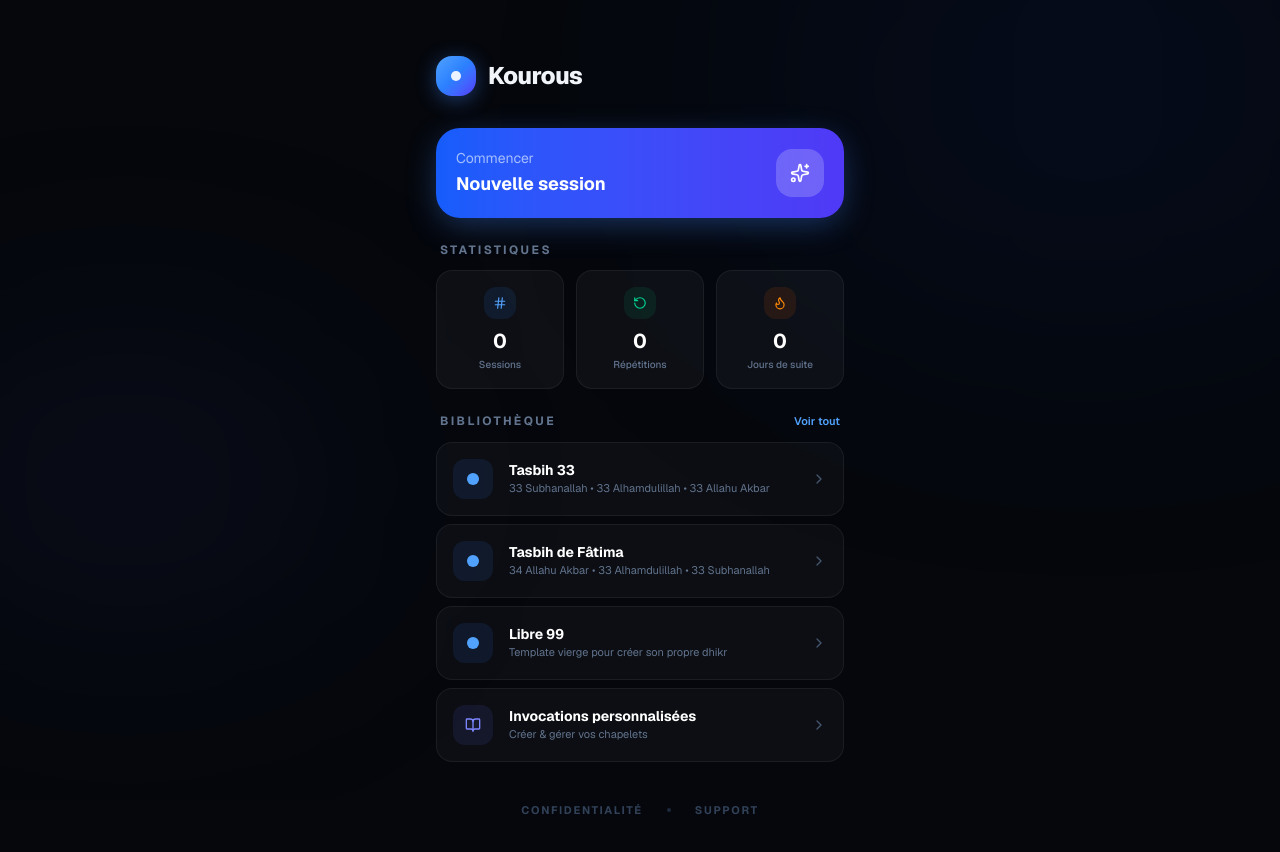
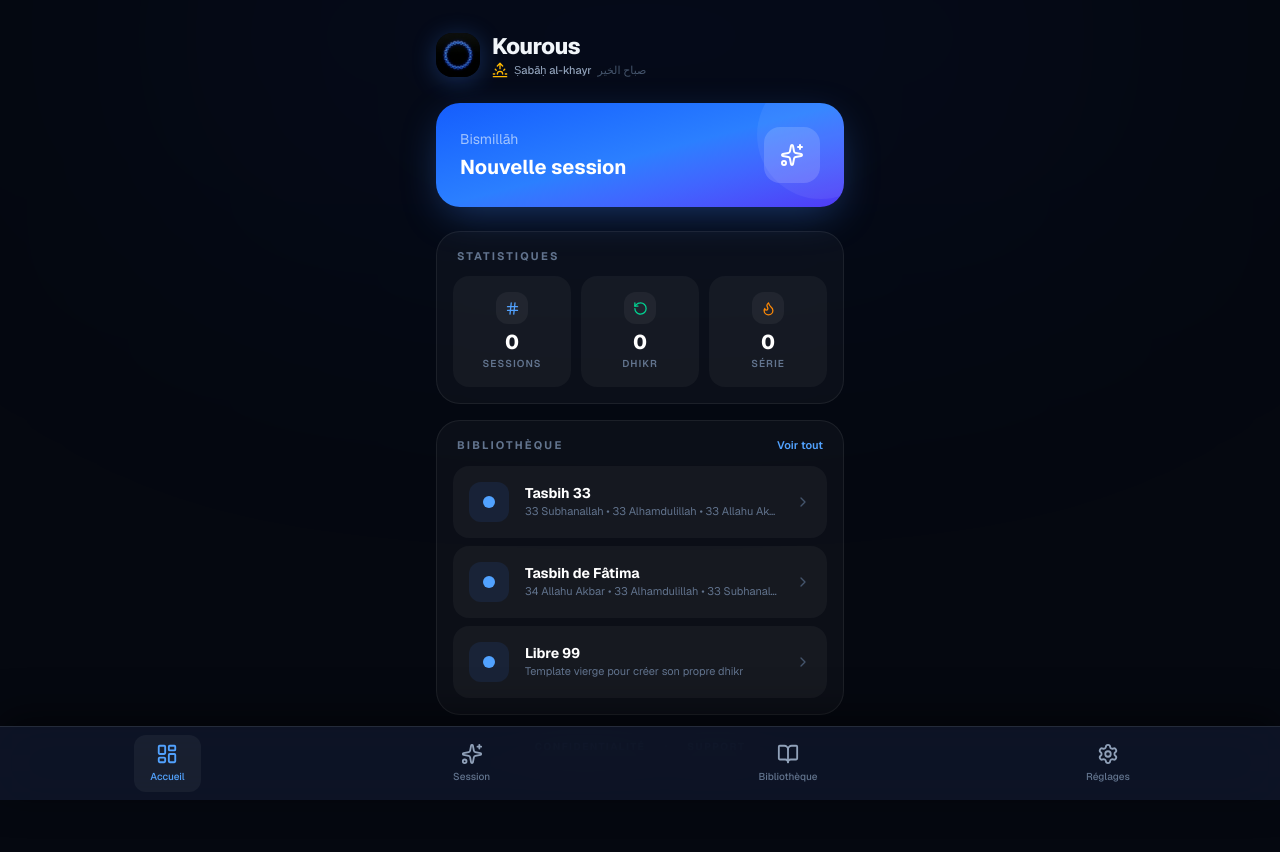
Before and after one commit to csall/kourous, a Next.js app: page / in a window 1280 px wide. Shown: the top 852 px of the page. Built offline with nearby package versions, Linux system fonts and the light colour scheme.

Commit message:
feat: Add global bottom navigation, remove navigation controls from the session header, and refine library and settings page layouts.

```diff
--- a/app/layout.tsx
+++ b/app/layout.tsx
@@ -52,6 +52,7 @@ export default function RootLayout({
         className={`${geistSans.variable} ${geistMono.variable} min-h-screen bg-slate-950 text-slate-100 antialiased`}
       >
         {children}
+        <BottomNav />
       </body>
     </html>
   );
--- a/app/page.tsx
+++ b/app/page.tsx
@@ -1,150 +1,183 @@
 "use client";
 
 import Link from "next/link";
+import Image from "next/image";
 import { useSessionStore } from "@/lib/store/sessionStore";
 import { prayerPresets } from "@/lib/data/prayerPresets";
-import { useEffect, useState } from "react";
+import { useEffect, useState, useMemo } from "react";
 import { motion } from "framer-motion";
-import { BookOpen, ChevronRight, Flame, Hash, RotateCcw, Sparkles } from "lucide-react";
+import {
+  ChevronRight,
+  Flame,
+  Hash,
+  Play,
+  RotateCcw,
+  Sparkles,
+  Moon,
+  Sun,
+  Sunrise,
+  Sunset,
+} from "lucide-react";
 
+/* ─── Greeting ─────────────────────────────────────── */
+function getGreeting(): { label: string; arabic: string; icon: React.ReactNode } {
+  const h = new Date().getHours();
+  if (h >= 5 && h < 12)
+    return { label: "Ṣabāḥ al-khayr", arabic: "صباح الخير", icon: <Sunrise size={16} className="text-amber-400" /> };
+  if (h >= 12 && h < 16)
+    return { label: "Masā' al-khayr", arabic: "مساء الخير", icon: <Sun size={16} className="text-orange-400" /> };
+  if (h >= 16 && h < 19)
+    return { label: "Masā' an-nūr", arabic: "مساء النور", icon: <Sunset size={16} className="text-rose-400" /> };
+  return { label: "Ṭāba masā'uk", arabic: "طاب مساؤك", icon: <Moon size={16} className="text-indigo-300" /> };
+}
+
+/* ─── Page ─────────────────────────────────────────── */
 export default function DashboardPage() {
   const [mounted, setMounted] = useState(false);
-  const hasHydrated = useSessionStore(state => state._hasHydrated);
-  const preset = useSessionStore(state => state.preset);
-  const totalCount = useSessionStore(state => state.totalCount);
-  const isComplete = useSessionStore(state => state.isComplete);
-  const stats = useSessionStore(state => state.stats);
+  const hasHydrated = useSessionStore((s) => s._hasHydrated);
+  const preset = useSessionStore((s) => s.preset);
+  const totalCount = useSessionStore((s) => s.totalCount);
+  const isComplete = useSessionStore((s) => s.isComplete);
+  const stats = useSessionStore((s) => s.stats);
 
   useEffect(() => { setMounted(true); }, []);
 
+  const greeting = useMemo(() => getGreeting(), []);
   const hasActiveSession = mounted && hasHydrated && preset && totalCount > 0 && !isComplete;
   const progress = hasActiveSession && preset ? Math.round((totalCount / preset.totalBeads) * 100) : 0;
+  const ready = mounted && hasHydrated;
 
   const stagger = {
-    container: { hidden: {}, show: { transition: { staggerChildren: 0.06 } } },
+    container: { hidden: {}, show: { transition: { staggerChildren: 0.08, delayChildren: 0.05 } } },
     item: {
-      hidden: { opacity: 0, y: 14 },
-      show: { opacity: 1, y: 0, transition: { duration: 0.35, ease: [0.25, 0.1, 0.25, 1] as const } },
+      hidden: { opacity: 0, y: 16 },
+      show: { opacity: 1, y: 0, transition: { duration: 0.4, ease: [0.22, 1, 0.36, 1] as const } },
     },
   };
 
+  const circumference = 2 * Math.PI * 44;
+
   return (
-    <div className="min-h-[100dvh] bg-[#05070c] text-slate-100 pb-28">
-      {/* BG GLOW */}
+    <div className="min-h-[100dvh] bg-[#050810] text-slate-100 pb-28 overflow-x-hidden">
+      {/* Ambient glow */}
       <div className="fixed inset-0 pointer-events-none overflow-hidden">
-        <div className="absolute top-[-15%] right-[-10%] w-[50%] h-[50%] bg-blue-600/8 blur-[140px] rounded-full" />
-        <div className="absolute bottom-[20%] left-[-10%] w-[40%] h-[40%] bg-indigo-500/5 blur-[120px] rounded-full" />
+        <div className="absolute top-[-18%] left-[50%] -translate-x-1/2 w-[80%] h-[45%] bg-blue-600/[0.06] blur-[160px] rounded-full" />
       </div>
 
       <motion.div
-        className="relative z-10 max-w-md mx-auto px-5 pt-14"
+        className="relative z-10 max-w-md mx-auto px-5 pt-safe"
         variants={stagger.container}
         initial="hidden"
         animate="show"
       >
-        {/* HEADER */}
-        <motion.div variants={stagger.item} className="flex items-center gap-3 mb-8">
-          <div className="w-10 h-10 rounded-2xl bg-gradient-to-br from-blue-400 via-blue-500 to-indigo-600 shadow-[0_4px_20px_rgba(59,130,246,0.4)] flex items-center justify-center">
-            <div className="w-2.5 h-2.5 rounded-full bg-white/90" />
+        {/* ── Header ─────────────────────────────── */}
+        <motion.div variants={stagger.item} className="flex items-center gap-3 pt-4 mb-6">
+          <div className="w-11 h-11 rounded-2xl overflow-hidden shadow-[0_4px_24px_rgba(59,130,246,0.3)]">
+            <Image src="/icon.png" alt="Kourous" width={44} height={44} className="w-full h-full object-cover" />
           </div>
-          <h1 className="text-2xl font-extrabold tracking-tight">Kourous</h1>
+          <div>
+            <h1 className="text-[1.4rem] font-extrabold tracking-tight leading-tight">Kourous</h1>
+            <div className="flex items-center gap-1.5 mt-0.5">
+              {greeting.icon}
+              <span className="text-[11px] text-slate-400 font-medium">{greeting.label}</span>
+              <span className="text-[11px] text-slate-600">{greeting.arabic}</span>
+            </div>
+          </div>
         </motion.div>
 
-        {/* SESSION EN COURS */}
+        {/* ── Session card ────────────────────────── */}
         {hasActiveSession && preset ? (
           <motion.div variants={stagger.item} className="mb-6">
-            <h3 className="text-xs font-bold uppercase tracking-[0.2em] text-slate-500 mb-3 px-1">Session en cours</h3>
-            <Link href="/session" className="block">
-              <div className="relative overflow-hidden rounded-3xl bg-gradient-to-br from-blue-600/20 to-indigo-600/10 border border-blue-500/20 p-5">
+            <Link href="/session" className="block group">
+              <div className="relative overflow-hidden rounded-[1.5rem] bg-gradient-to-br from-blue-600/20 via-indigo-600/12 to-transparent border border-blue-400/12 p-6">
                 {/* Progress ring */}
-                <div className="absolute top-4 right-4">
-                  <svg width="52" height="52" viewBox="0 0 52 52">
-                    <circle cx="26" cy="26" r="22" fill="none" stroke="rgba(255,255,255,0.06)" strokeWidth="3" />
+                <div className="absolute top-5 right-5">
+                  <svg width="60" height="60" viewBox="0 0 96 96">
+                    <circle cx="48" cy="48" r="44" fill="none" stroke="rgba(255,255,255,0.04)" strokeWidth="4" />
                     <circle
-                      cx="26" cy="26" r="22" fill="none" stroke="#3b82f6" strokeWidth="3"
-                      strokeDasharray={`${2 * Math.PI * 22}`}
-                      strokeDashoffset={`${2 * Math.PI * 22 * (1 - progress / 100)}`}
-                      strokeLinecap="round"
-                      transform="rotate(-90 26 26)"
-                      className="transition-all duration-500"
+                      cx="48" cy="48" r="44" fill="none" stroke="url(#pg)" strokeWidth="4"
+                      strokeDasharray={circumference} strokeDashoffset={circumference * (1 - progress / 100)}
+                      strokeLinecap="round" transform="rotate(-90 48 48)" className="transition-all duration-700"
                     />
-                    <text x="26" y="27" textAnchor="middle" dominantBaseline="middle" className="fill-white text-[11px] font-bold">
-                      {progress}%
-                    </text>
+                    <defs><linearGradient id="pg" x1="0" y1="0" x2="1" y2="1"><stop offset="0%" stopColor="#60a5fa" /><stop offset="100%" stopColor="#818cf8" /></linearGradient></defs>
+                    <text x="48" y="49" textAnchor="middle" dominantBaseline="middle" className="fill-white text-[13px] font-bold">{progress}%</text>
                   </svg>
                 </div>
 
                 <div className="flex items-center gap-2 mb-3">
-                  <div className="w-2 h-2 rounded-full bg-blue-400 animate-pulse shadow-[0_0_8px_rgba(59,130,246,0.6)]" />
-                  <span className="text-[11px] font-bold uppercase tracking-[0.15em] text-blue-400">En cours</span>
+                  <span className="relative flex h-2 w-2">
+                    <span className="animate-ping absolute inline-flex h-full w-full rounded-full bg-blue-400 opacity-70" />
+                    <span className="relative inline-flex rounded-full h-2 w-2 bg-blue-400" />
+                  </span>
+                  <span className="text-[10px] font-bold uppercase tracking-[0.18em] text-blue-300">En cours</span>
                 </div>
-                <h2 className="text-xl font-bold text-white mb-1">{preset.name}</h2>
+
+                <h2 className="text-xl font-bold text-white mb-1 pr-20">{preset.name}</h2>
                 <p className="text-sm text-slate-400 mb-4">{totalCount} / {preset.totalBeads} répétitions</p>
 
-                <div className="flex items-center gap-2 text-blue-400 text-sm font-semibold">
+                <div className="inline-flex items-center gap-2 text-blue-300 text-[13px] font-semibold">
+                  <Play size={14} className="fill-blue-300" />
                   Continuer
-                  <ChevronRight size={16} />
+                  <ChevronRight size={14} />
                 </div>
               </div>
             </Link>
           </motion.div>
         ) : (
           <motion.div variants={stagger.item} className="mb-6">
-            <Link href="/session" className="block">
-              <div className="rounded-3xl bg-gradient-to-r from-blue-600 to-indigo-600 p-5 flex items-center justify-between active:scale-[0.98] transition-all shadow-[0_8px_32px_-4px_rgba(59,130,246,0.4)]">
+            <Link href="/session" className="block group">
+              <div className="relative overflow-hidden rounded-[1.5rem] bg-gradient-to-br from-blue-600 via-blue-500 to-indigo-600 p-6 active:scale-[0.98] transition-transform shadow-[0_12px_40px_-8px_rgba(59,130,246,0.4)]">
+                <div className="absolute top-[-30%] right-[-10%] w-32 h-32 rounded-full bg-white/[0.06]" />
+                <div className="relative z-10 flex items-center justify-between">
                   <div>
-                  <p className="text-sm text-blue-100/70 mb-0.5">Commencer</p>
-                  <h2 className="text-lg font-bold text-white">Nouvelle session</h2>
+                    <p className="text-sm text-blue-100/70 mb-1">Bismillāh</p>
+                    <h2 className="text-xl font-bold text-white">Nouvelle session</h2>
                   </div>
-                <div className="w-12 h-12 rounded-2xl bg-white/20 backdrop-blur-sm flex items-center justify-center">
-                  <Sparkles size={20} className="text-white" />
+                  <div className="w-14 h-14 rounded-2xl bg-white/15 flex items-center justify-center">
+                    <Sparkles size={24} className="text-white" />
+                  </div>
                 </div>
               </div>
             </Link>
           </motion.div>
         )}
 
-        {/* STATISTIQUES */}
-        <motion.div variants={stagger.item} className="mb-6">
-          <h3 className="text-xs font-bold uppercase tracking-[0.2em] text-slate-500 mb-3 px-1">Statistiques</h3>
-          <div className="grid grid-cols-3 gap-3">
-            <div className="rounded-2xl bg-white/[0.04] border border-white/[0.06] p-4 text-center">
-              <div className="w-8 h-8 rounded-xl bg-blue-500/10 flex items-center justify-center mx-auto mb-2">
-                <Hash size={14} className="text-blue-400" />
+        {/* ── Stats ───────────────────────────────── */}
+        <motion.div variants={stagger.item} className="mb-4">
+          <div className="rounded-[1.5rem] bg-white/[0.03] border border-white/[0.07] p-4">
+            <h3 className="text-[11px] font-bold uppercase tracking-[0.2em] text-slate-500 mb-3 px-1">Statistiques</h3>
+            <div className="grid grid-cols-3 gap-2.5">
+              {[
+                { icon: <Hash size={15} className="text-blue-400" />, value: ready ? stats?.totalSessions || 0 : "–", label: "Sessions" },
+                { icon: <RotateCcw size={15} className="text-emerald-400" />, value: ready ? stats?.totalRepetitions || 0 : "–", label: "Dhikr" },
+                { icon: <Flame size={15} className="text-orange-400" />, value: ready ? stats?.streak || 0 : "–", label: "Série" },
+              ].map((s) => (
+                <div key={s.label} className="rounded-2xl bg-white/[0.04] p-4 text-center">
+                  <div className="w-8 h-8 rounded-xl bg-white/[0.05] flex items-center justify-center mx-auto mb-2">
+                    {s.icon}
                   </div>
-              <p className="text-xl font-bold text-white">{mounted && hasHydrated ? stats?.totalSessions || 0 : "–"}</p>
-              <p className="text-[10px] text-slate-500 font-medium mt-0.5">Sessions</p>
+                  <p className="text-xl font-extrabold text-white leading-none">{s.value}</p>
+                  <p className="text-[10px] text-slate-500 font-semibold uppercase tracking-[0.1em] mt-1">{s.label}</p>
                 </div>
-            <div className="rounded-2xl bg-white/[0.04] border border-white/[0.06] p-4 text-center">
-              <div className="w-8 h-8 rounded-xl bg-emerald-500/10 flex items-center justify-center mx-auto mb-2">
-                <RotateCcw size={14} className="text-emerald-400" />
-              </div>
-              <p className="text-xl font-bold text-white">{mounted && hasHydrated ? stats?.totalRepetitions || 0 : "–"}</p>
-              <p className="text-[10px] text-slate-500 font-medium mt-0.5">Répétitions</p>
-            </div>
-            <div className="rounded-2xl bg-white/[0.04] border border-white/[0.06] p-4 text-center">
-              <div className="w-8 h-8 rounded-xl bg-orange-500/10 flex items-center justify-center mx-auto mb-2">
-                <Flame size={14} className="text-orange-400" />
-              </div>
-              <p className="text-xl font-bold text-white">{mounted && hasHydrated ? stats?.streak || 0 : "–"}</p>
-              <p className="text-[10px] text-slate-500 font-medium mt-0.5">Jours de suite</p>
+              ))}
             </div>
           </div>
         </motion.div>
 
-        {/* BIBLIOTHÈQUE */}
-        <motion.div variants={stagger.item} className="mb-6">
+        {/* ── Bibliothèque ────────────────────────── */}
+        <motion.div variants={stagger.item}>
+          <div className="rounded-[1.5rem] bg-white/[0.03] border border-white/[0.07] p-4">
             <div className="flex items-center justify-between mb-3 px-1">
-            <h3 className="text-xs font-bold uppercase tracking-[0.2em] text-slate-500">Bibliothèque</h3>
+              <h3 className="text-[11px] font-bold uppercase tracking-[0.2em] text-slate-500">Bibliothèque</h3>
               <Link href="/library" className="text-[11px] text-blue-400 font-semibold">Voir tout</Link>
             </div>
             <div className="space-y-2">
-            {prayerPresets.map((p) => (
+              {prayerPresets.slice(0, 3).map((p) => (
                 <Link
                   key={p.id}
                   href="/session"
                   onClick={() => useSessionStore.getState().setPreset(p)}
-                className="flex items-center gap-4 p-4 rounded-2xl bg-white/[0.03] border border-white/[0.06] active:scale-[0.98] transition-all"
+                  className="flex items-center gap-4 p-4 rounded-2xl bg-white/[0.04] active:scale-[0.98] transition-all"
                 >
                   <div className="w-10 h-10 rounded-xl bg-blue-500/10 flex items-center justify-center shrink-0">
                     <div className="w-3 h-3 rounded-full bg-blue-400" />
@@ -156,30 +189,17 @@ export default function DashboardPage() {
                   <ChevronRight size={16} className="text-slate-600 shrink-0" />
                 </Link>
               ))}
-
-            <Link
-              href="/library"
-              className="flex items-center gap-4 p-4 rounded-2xl bg-white/[0.03] border border-white/[0.06] active:scale-[0.98] transition-all"
-            >
-              <div className="w-10 h-10 rounded-xl bg-indigo-500/10 flex items-center justify-center shrink-0">
-                <BookOpen size={16} className="text-indigo-400" />
             </div>
-              <div className="flex-1">
-                <h4 className="text-sm font-bold text-white">Invocations personnalisées</h4>
-                <p className="text-[11px] text-slate-500">Créer & gérer vos chapelets</p>
-              </div>
-              <ChevronRight size={16} className="text-slate-600 shrink-0" />
-            </Link>
           </div>
         </motion.div>
 
-        {/* FOOTER */}
-        <motion.div variants={stagger.item} className="flex items-center justify-center gap-6 pt-4 pb-8">
-          <Link href="/privacy" className="text-[11px] text-slate-700 uppercase font-bold tracking-[0.15em] hover:text-blue-400 transition-colors">
+        {/* ── Footer ──────────────────────────────── */}
+        <motion.div variants={stagger.item} className="flex items-center justify-center gap-5 pt-6 pb-4">
+          <Link href="/privacy" className="text-[10px] text-slate-700 uppercase font-bold tracking-[0.15em] hover:text-blue-400 transition-colors">
             Confidentialité
           </Link>
-          <span className="w-1 h-1 rounded-full bg-slate-800" />
-          <Link href="/support" className="text-[11px] text-slate-700 uppercase font-bold tracking-[0.15em] hover:text-blue-400 transition-colors">
+          <span className="w-0.5 h-0.5 rounded-full bg-slate-800" />
+          <Link href="/support" className="text-[10px] text-slate-700 uppercase font-bold tracking-[0.15em] hover:text-blue-400 transition-colors">
             Support
           </Link>
         </motion.div>
--- a/app/settings/page.tsx
+++ b/app/settings/page.tsx
@@ -3,10 +3,7 @@ import { SettingsContent } from "@/components/settings/SettingsContent";
 export default function Settings() {
     return (
         <div className="min-h-screen bg-gradient-to-br from-slate-950 via-slate-900 to-slate-950 overflow-y-auto">
-            <div className="max-w-4xl mx-auto px-6 py-8">
-                <h1 className="text-3xl font-light mb-8">Réglages</h1>
-                <SettingsContent />
-            </div>
+            <SettingsContent />
         </div>
     );
 }
--- a/components/layout/BottomNav.tsx
+++ b/components/layout/BottomNav.tsx
@@ -15,9 +15,9 @@ const navItems = [
 export function BottomNav() {
     const pathname = usePathname();
 
-    // Hide BottomNav on legal pages and the immersive session
+    // Hide BottomNav on legal pages only
     const hiddenRoutes = ["/privacy", "/support"];
-    if (hiddenRoutes.includes(pathname) || pathname.startsWith("/session")) return null;
+    if (hiddenRoutes.includes(pathname)) return null;
 
     return (
         <nav className="fixed bottom-0 left-0 right-0 z-50 pb-[env(safe-area-inset-bottom,1.5rem)]">
--- a/components/library/LibraryContent.tsx
+++ b/components/library/LibraryContent.tsx
@@ -81,15 +81,15 @@ export function LibraryContent({ onSessionStart }: LibraryContentProps) {
             </div>
 
             <motion.div
-                className="relative z-10 max-w-md mx-auto px-5 pt-14 pb-32"
+                className="relative z-10 max-w-md mx-auto px-5 pt-4 pb-32"
                 variants={stagger.container}
                 initial="hidden"
                 animate="show"
             >
                 {/* HEADER */}
                 <motion.div variants={stagger.item} className="mb-6">
-                    <h1 className="text-2xl font-extrabold tracking-tight text-white">Bibliothèque</h1>
-                    <p className="text-sm text-slate-500 mt-0.5">Vos chapelets & invocations</p>
+                    <h1 className="text-lg font-light text-slate-300">Bibliothèque</h1>
+                    <p className="text-xs text-slate-600 mt-0.5">Vos chapelets & invocations</p>
                 </motion.div>
 
                 {/* ACTION BUTTONS */}
@@ -153,7 +153,7 @@ export function LibraryContent({ onSessionStart }: LibraryContentProps) {
                             {/* Default Presets */}
                             {filteredPresets.length > 0 && (
                                 <div className="space-y-2 mb-4">
-                                    <p className="text-[10px] font-bold uppercase tracking-[0.2em] text-slate-600 px-1">Par défaut</p>
+                                    <p className="text-sm font-light text-slate-400 px-1">Par défaut</p>
                                     {filteredPresets.map((preset, index) => (
                                         <motion.div
                                             key={preset.id}
@@ -218,7 +218,7 @@ export function LibraryContent({ onSessionStart }: LibraryContentProps) {
                             {/* Custom Groups */}
                             {filteredGroups.length > 0 && (
                                 <div className="space-y-2">
-                                    <p className="text-[10px] font-bold uppercase tracking-[0.2em] text-slate-600 px-1">Mes groupes</p>
+                                    <p className="text-sm font-light text-slate-400 px-1">Mes groupes</p>
                                     {filteredGroups.map((group, index) => {
                                         const totalReps = group.invocations.reduce((sum, inv) => sum + inv.repetitions, 0);
                                         const isExpanded = expandedId === group.id;
```
Also changed, not shown: app/globals.css (+18 -0 lines), app/library/page.tsx (+0 -14 lines), app/session/page.tsx (+33 -126 lines), components/settings/SettingsContent.tsx (+2 -24 lines). Lines whose indentation alone changed are shown as unchanged.
